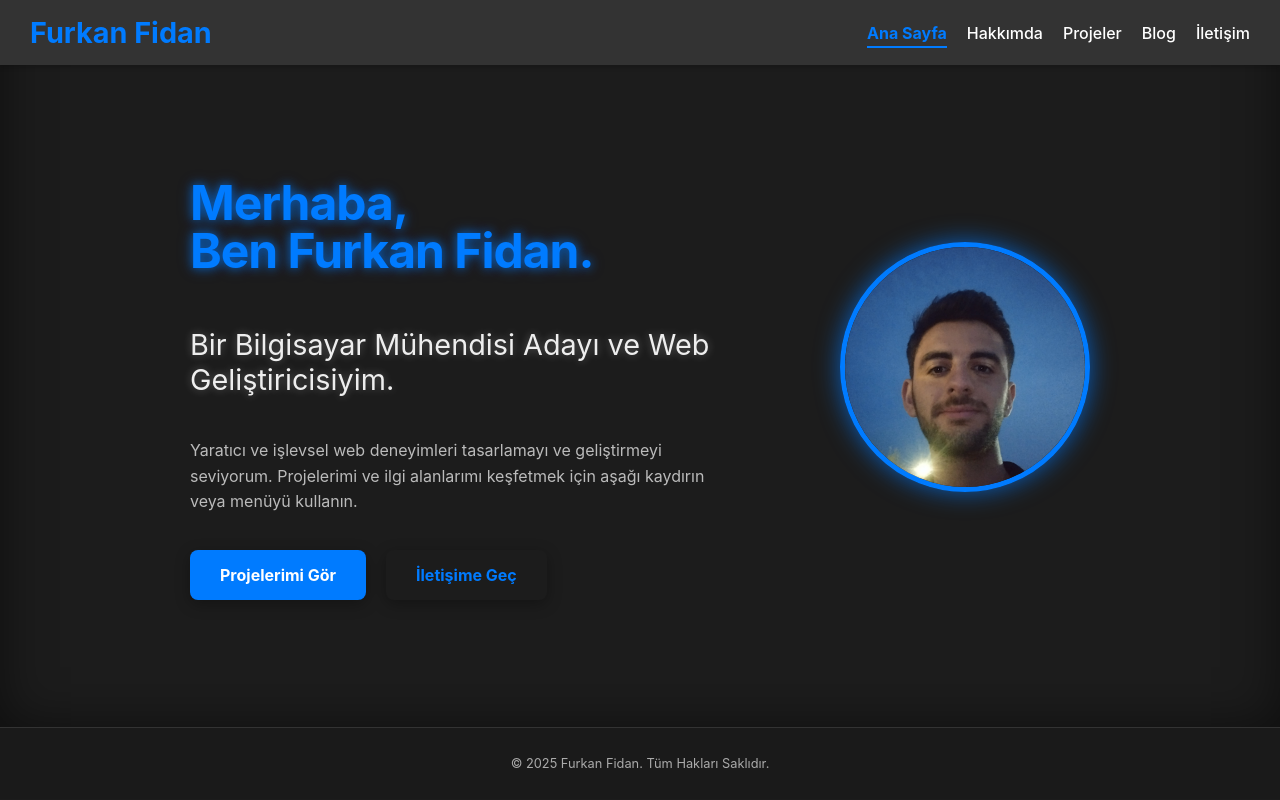
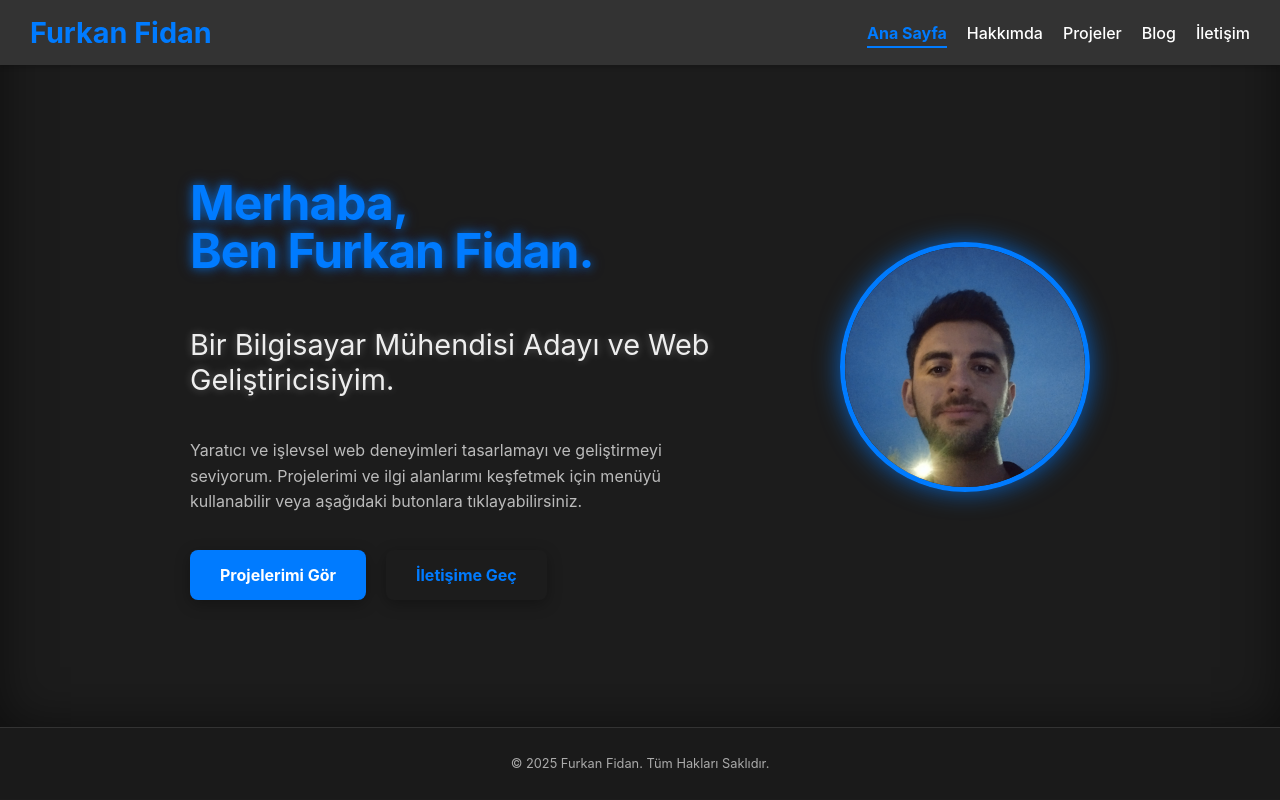
Before and after one commit to furblood0/furblood0.github.io, a React (Vite) app: page / in a window 1280 px wide. Built offline with nearby package versions, Linux system fonts and the light colour scheme.

Commit message:
cv güncellendi

```diff
--- a/src/pages/HomePage/HomePage.tsx
+++ b/src/pages/HomePage/HomePage.tsx
@@ -18,7 +18,7 @@ const HomePage: React.FC = () => {
               Bir Bilgisayar Mühendisi Adayı ve Web Geliştiricisiyim.
             </p>
             <p className="hero-description">
-              Yaratıcı ve işlevsel web deneyimleri tasarlamayı ve geliştirmeyi seviyorum. Projelerimi ve ilgi alanlarımı keşfetmek için aşağı kaydırın veya menüyü kullanın.
+              Yaratıcı ve işlevsel web deneyimleri tasarlamayı ve geliştirmeyi seviyorum. Projelerimi ve ilgi alanlarımı keşfetmek için menüyü kullanabilir veya aşağıdaki butonlara tıklayabilirsiniz.
             </p>
             {/* Butonları hero-text-content içine taşıdık */}
             <div className="hero-buttons">
```
Also changed, not shown: 1 other file (tests, documents, lock files or other folders).
